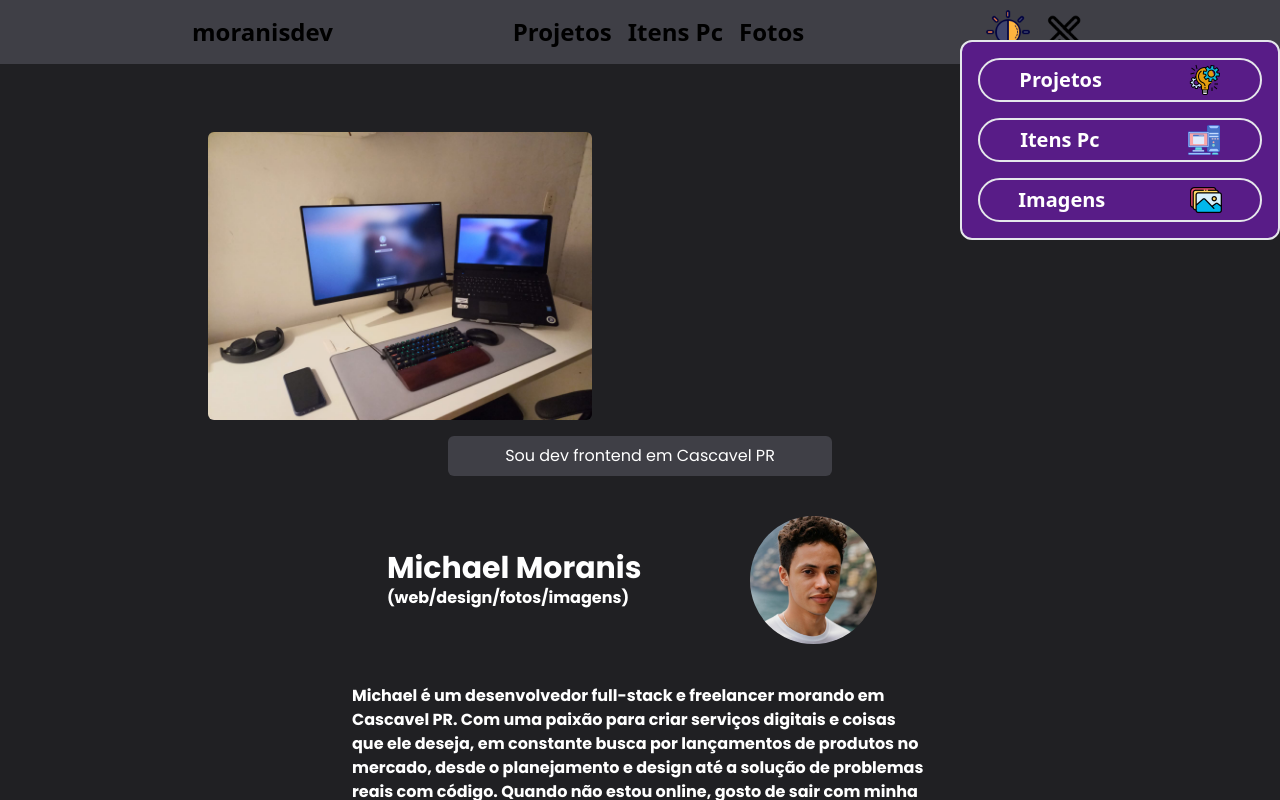
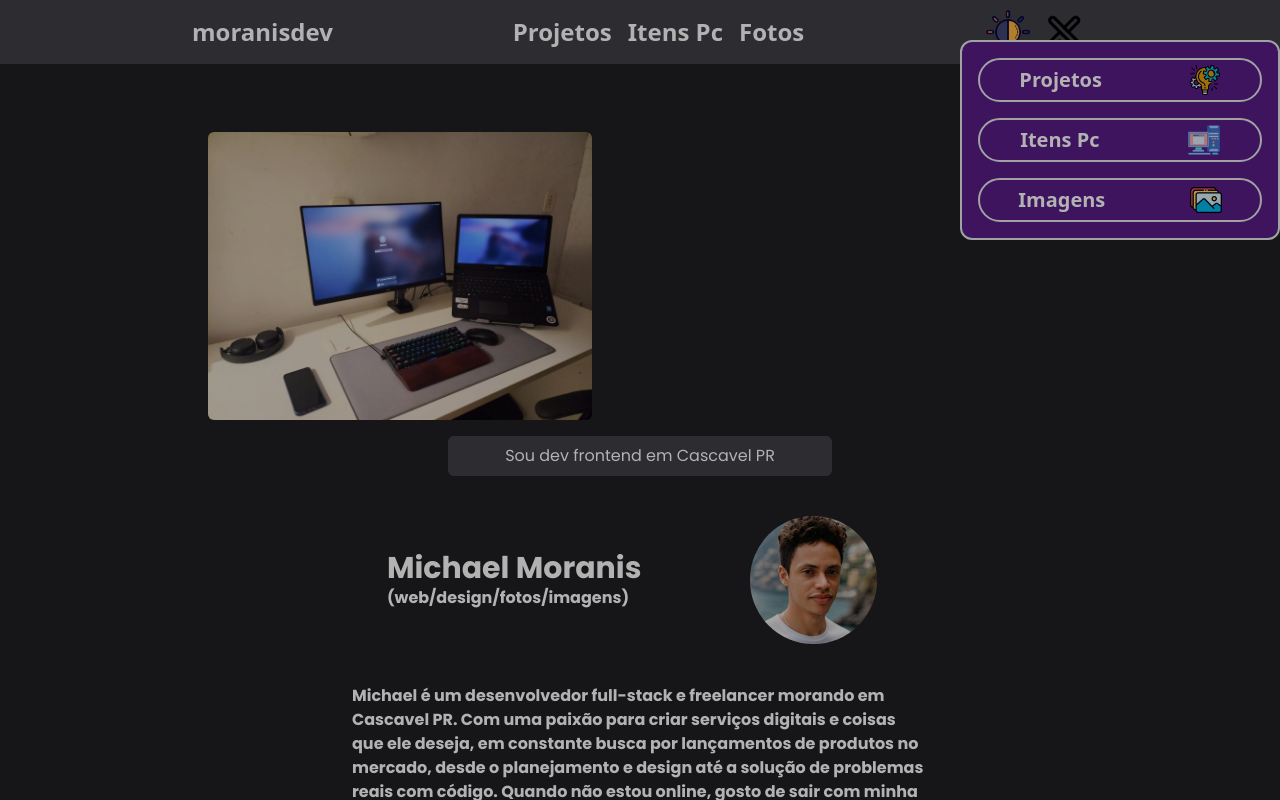
Before and after one commit to MichaelMoranis/portifolio, a React (Vite) app: page / in a window 1280 px wide. Both pictures are taken after a click on the picture 1063 px from the left and 32 px from the top of the page. Shown: the top 800 px of the page. Built offline with nearby package versions, Linux system fonts and the light colour scheme.

Commit message:
feat: adicionando icone moon e close do menu em qualquer area da tela

```diff
--- a/src/components/Header/index.tsx
+++ b/src/components/Header/index.tsx
@@ -1,4 +1,5 @@
 import sunIcon from "../../assets/sun.png";
+import moon from "../../assets/moon-2.png";
 import { Link } from "react-router-dom";
 import burguerMenu from "../../assets/hambuger.png"
 import closeMenu from "../../assets/close.png";
@@ -11,9 +12,7 @@ type HeaderProps = {
     setDarkMode: Dispatch<SetStateAction<boolean>>
 };
 
-
 export default function Header({ sidebarOpen, onMenuClick, darkMode, setDarkMode }: HeaderProps) {
-
     function toggleDisplayMode() {
         const newMode = !darkMode ? "dark" : "light";
         setDarkMode(!darkMode);
@@ -25,7 +24,7 @@ export default function Header({ sidebarOpen, onMenuClick, darkMode, setDarkMode
             className={`flex items-center justify-center w-full fixed top-0 left-0 z-20 p-2 ${darkMode ? "bg-zinc-400" : "bg-zinc-700"
                 } backdrop-blur-2xl`}
         >
-            <div className="flex items-center w-full max-w-4xl justify-between">
+            <div className={`flex items-center w-full max-w-4xl justify-between ${darkMode ? "text-black" : "text-white"}`}>
                 <h1 className="font-bold text-2xl hover:underline">
                     <Link to="/">moranisdev</Link>
                 </h1>
@@ -47,10 +46,11 @@ export default function Header({ sidebarOpen, onMenuClick, darkMode, setDarkMode
                         id="mode"
                     >
                         <img
-                            src={sunIcon}
+                            src={darkMode ? moon : sunIcon}
                             className="h-8 w-8 sm:h-10 sm:w-10 md:w-12 md:h-12 rounded-full"
                         />
                     </button>
+                    <div>
                         <img
                             src={sidebarOpen ? closeMenu : burguerMenu}
                             onClick={onMenuClick}
@@ -58,6 +58,7 @@ export default function Header({ sidebarOpen, onMenuClick, darkMode, setDarkMode
                             alt="Menu"
                             id="burguer"
                         />
+                    </div>
                 </nav>
             </div>
         </header>
--- a/src/components/LayoutRouter/Layout.tsx
+++ b/src/components/LayoutRouter/Layout.tsx
@@ -26,7 +26,7 @@ function Layout() {
   return (
     <div className={darkMode ? "dark" : ""}>
       <Header sidebarOpen={sidebarOpen} onMenuClick={toggleSideBar} darkMode={darkMode} setDarkMode={setDarkMode} />
-      {sidebarOpen && <NavigationBar />}
+      {sidebarOpen && <NavigationBar onClose={toggleSideBar} sidebarOpen={sidebarOpen} />}
       <div
         className={`flex flex-col items-center justify-center min-h-screen w-full p-4 mb-4 ${
           darkMode ? "dark:bg-zinc-100 text-black" : "text-white"
--- a/src/components/NavigationBar/index.tsx
+++ b/src/components/NavigationBar/index.tsx
@@ -3,10 +3,12 @@ import projects from "../../assets/project.png";
 import images from "../../assets/images.jpeg";
 import pc from "../../assets/computer.png";
 
+type NavigationsProps = {
+  onClose: () => void,
+  sidebarOpen: boolean
+}
 
-
-function NavigationBar() {
-
+function NavigationBar({onClose, sidebarOpen}: NavigationsProps) {
   return (
     <nav className="relative flex z-50">
           <ul
@@ -48,6 +50,12 @@ function NavigationBar() {
                 />
               </Link>
             </li>
+            {sidebarOpen && (
+        <div
+          className="fixed inset-0 bg-black bg-opacity-30"
+          onClick={onClose}
+        />
+      )}
           </ul>
     </nav>
   );
```
Also changed, not shown: src/assets/moon-2.png (added), src/assets/moon.png (added). Lines whose indentation alone changed are shown as unchanged.
